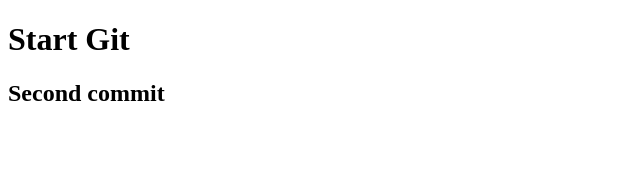
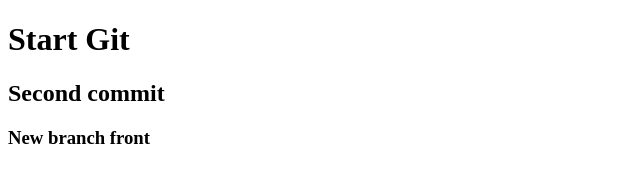
Before and after one commit to NazarGnativ/GitTest, a plain HTML site: page index.html in a window 1280 px wide. Shown: the whole page, without its empty margins (0-640 px from the left). Drawn offline with Linux system fonts and the light colour scheme.

Commit message:
new branche front

```diff
--- a/index.html
+++ b/index.html
@@ -10,5 +10,6 @@
 <body>
     <h1>Start Git</h1>
     <h2>Second commit</h2>
+    <h3>New branch front</h3>
 </body>
 </html>
```
